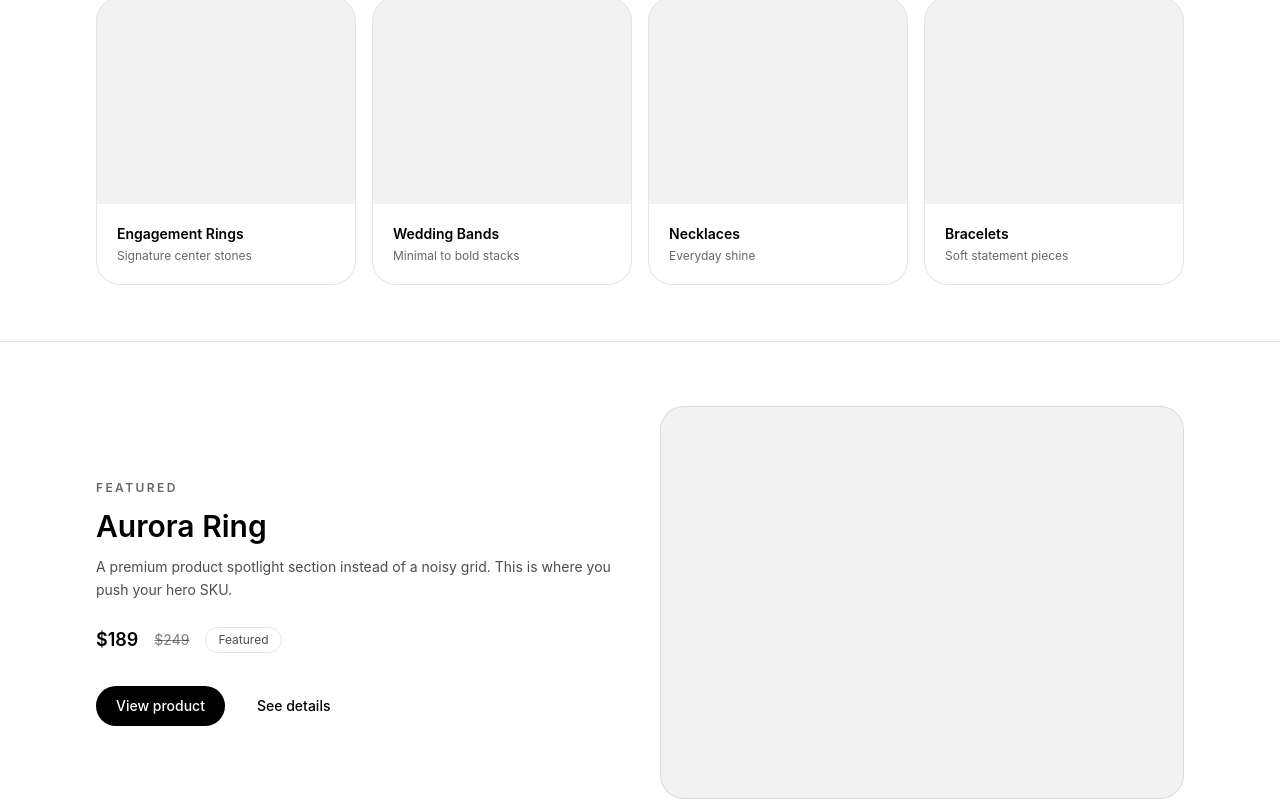
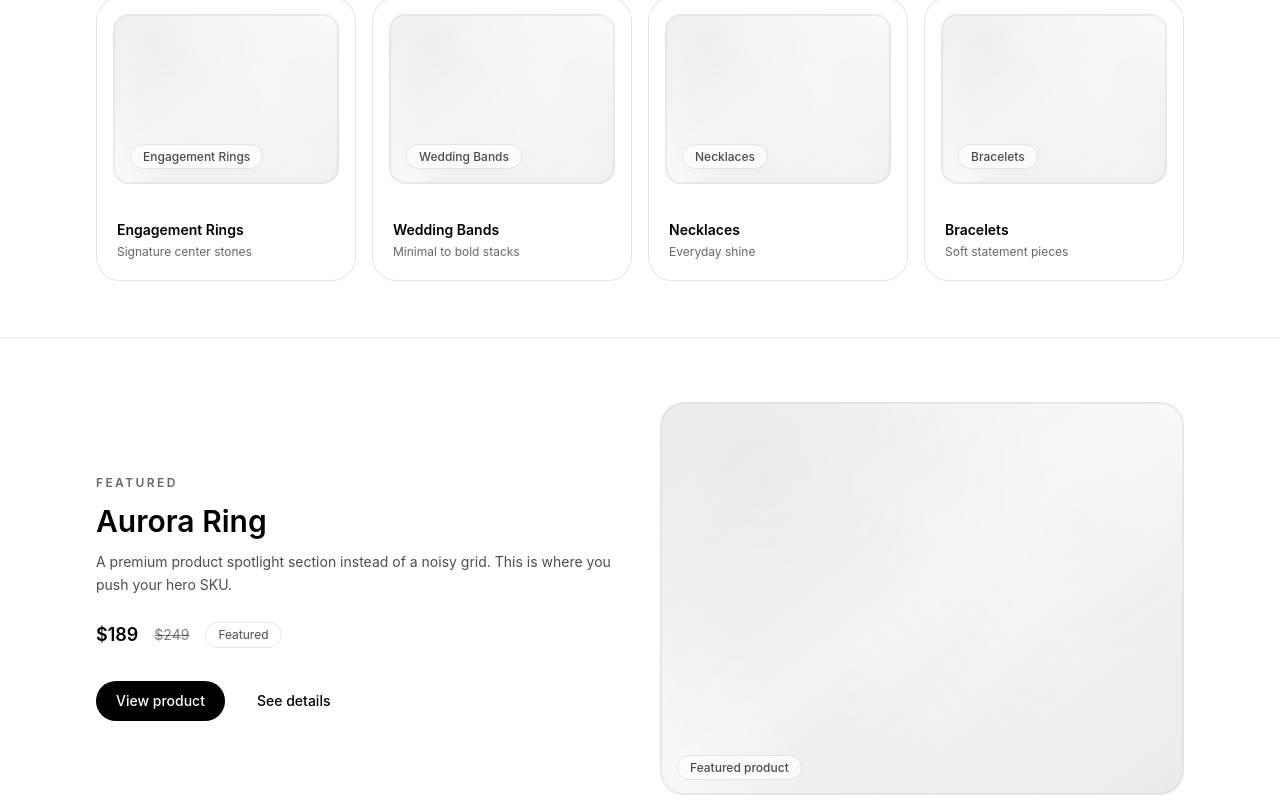
Before and after one commit to Ms-Njuguna/italo-jewelry-redesign, a React (Vite) app: page / in a window 1280 px wide. Shown: the part 1075-1880 px from the top of the page. Built offline with nearby package versions, Linux system fonts and the light colour scheme.

Commit message:
feat: add luxury ImageFrame placeholders and replace section image blocks

```diff
--- a/src/components/sections/BestSellers.jsx
+++ b/src/components/sections/BestSellers.jsx
@@ -2,6 +2,7 @@ import Container from "../ui/Container";
 import Button from "../ui/Button";
 import Reveal from "../ui/Reveal";
 import { formatPrice, getBestSellers } from "../../data/products";
+import ImageFrame from "../ui/ImageFrame";
 
 export default function BestSellers() {
   const products = getBestSellers(8);
@@ -25,7 +26,9 @@ export default function BestSellers() {
           {products.map((p, idx) => (
             <Reveal key={p.id} delay={0.03 * idx} y={12}>
               <div className="overflow-hidden rounded-3xl border border-black/10 bg-white">
-                <div className="aspect-square bg-black/5" />
+                <div className="p-4">
+                  <ImageFrame ratio="square" rounded="2xl" subtle label={p.tag} />
+                </div>
                 <div className="p-5">
                   <div className="flex items-start justify-between gap-3">
                     <p className="text-sm font-semibold">{p.name}</p>
--- a/src/components/sections/CategoryGrid.jsx
+++ b/src/components/sections/CategoryGrid.jsx
@@ -1,6 +1,7 @@
 import Container from "../ui/Container";
 import Reveal from "../ui/Reveal";
 import { categories } from "../../data/categories";
+import ImageFrame from "../ui/ImageFrame";
 
 export default function CategoryGrid() {
   return (
@@ -24,7 +25,9 @@ export default function CategoryGrid() {
                 href={c.href}
                 className="group block overflow-hidden rounded-3xl border border-black/10 bg-white"
               >
-                <div className="aspect-5/4 bg-black/5 transition group-hover:scale-[1.02]" />
+                <div className="p-4">
+                  <ImageFrame ratio="landscape" rounded="2xl" subtle label={c.title} />
+                </div>
                 <div className="p-5">
                   <p className="text-sm font-semibold">{c.title}</p>
                   <p className="mt-1 text-xs text-black/60">{c.subtitle}</p>
--- a/src/components/sections/FeaturedProduct.jsx
+++ b/src/components/sections/FeaturedProduct.jsx
@@ -2,6 +2,7 @@ import Container from "../ui/Container";
 import Button from "../ui/Button";
 import Reveal from "../ui/Reveal";
 import { formatPrice, getFeaturedProduct } from "../../data/products";
+import ImageFrame from "../ui/ImageFrame";
 
 export default function FeaturedProduct() {
   const product = getFeaturedProduct();
@@ -49,8 +50,9 @@ export default function FeaturedProduct() {
           </div>
 
           <Reveal delay={0.1} y={14} className="order-1 lg:order-2">
-            <div className="aspect-4/3 rounded-3xl border border-black/10 bg-black/5" />
+            <ImageFrame ratio="landscape" label="Featured product" />
           </Reveal>
+
         </div>
       </Container>
     </section>
--- a/src/components/sections/Hero.jsx
+++ b/src/components/sections/Hero.jsx
@@ -1,6 +1,7 @@
 import Container from "../ui/Container";
 import Button from "../ui/Button";
 import Reveal from "../ui/Reveal";
+import ImageFrame from "../ui/ImageFrame";
 
 export default function Hero() {
   return (
@@ -43,7 +44,7 @@ export default function Hero() {
           </div>
 
           <Reveal delay={0.08} y={14}>
-            <div className="aspect-4/5 w-full rounded-3xl border border-black/10 bg-black/5" />
+            <ImageFrame ratio="portrait" label="Hero visual" />
           </Reveal>
         </div>
       </Container>
--- /dev/null
+++ b/src/components/ui/ImageFrame.jsx
@@ -0,0 +1,63 @@
+import { cn } from "../../lib/cn";
+
+export default function ImageFrame({
+  className = "",
+  ratio = "square", // square | portrait | landscape | wide
+  rounded = "3xl", // 2xl | 3xl
+  label,
+  subtle = false,
+}) {
+  const ratios = {
+    square: "aspect-square",
+    portrait: "aspect-[4/5]",
+    landscape: "aspect-[4/3]",
+    wide: "aspect-[16/9]",
+  };
+
+  const radius = rounded === "2xl" ? "rounded-2xl" : "rounded-3xl";
+
+  return (
+    <div
+      className={cn(
+        "group relative overflow-hidden border border-black/10 bg-white",
+        radius,
+        ratios[ratio],
+        className
+      )}
+    >
+      {/* Base “luxury” gradient */}
+      <div
+        className={cn(
+          "absolute inset-0",
+          subtle
+            ? "bg-linear-to-br from-black/3 via-black/1 to-black/6"
+            : "bg-linear-to-br from-black/5 via-black/1.5 to-black/8"
+        )}
+      />
+
+      {/* Fine texture using layered gradients (no images needed) */}
+      <div className="absolute inset-0 opacity-70">
+        <div className="absolute inset-0 bg-[radial-gradient(circle_at_20%_20%,rgba(0,0,0,0.06),transparent_55%)]" />
+        <div className="absolute inset-0 bg-[radial-gradient(circle_at_80%_30%,rgba(0,0,0,0.04),transparent_50%)]" />
+        <div className="absolute inset-0 bg-[radial-gradient(circle_at_30%_90%,rgba(0,0,0,0.05),transparent_55%)]" />
+      </div>
+
+      {/* Shine hover */}
+      <div className="absolute -inset-x-24 -inset-y-10 rotate-12 opacity-0 transition duration-700 group-hover:opacity-100">
+        <div className="h-full w-full bg-linear-to-r from-transparent via-white/35 to-transparent" />
+      </div>
+
+      {/* Inner border for “premium glass” effect */}
+      <div className={cn("absolute inset-0", radius, "ring-1 ring-inset ring-black/5")} />
+
+      {/* Optional label */}
+      {label ? (
+        <div className="absolute bottom-4 left-4">
+          <span className="rounded-full border border-black/10 bg-white/70 px-3 py-1 text-xs font-medium text-black/70 backdrop-blur">
+            {label}
+          </span>
+        </div>
+      ) : null}
+    </div>
+  );
+}
```
